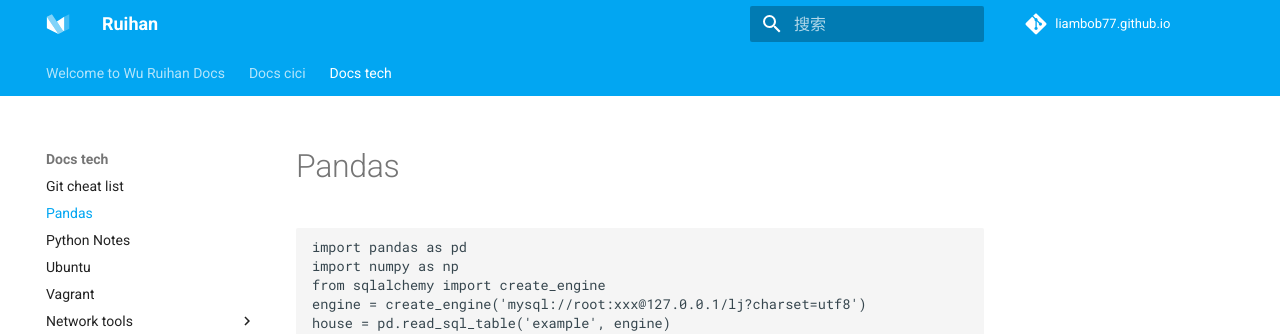
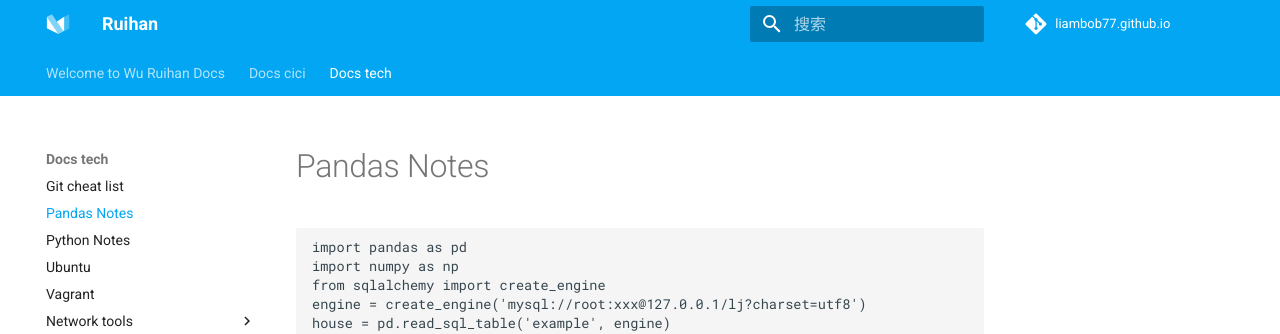
Before and after one commit to liambob77/ruihan.tech, an MkDocs documentation site: the page built from docs/docs_tech/pandas.md, in a window 1280 px wide and 900 px high. Shown: the top 334 px of the window. Built offline with MkDocs 1.6.1 and Material for MkDocs 9.7.7, drawn with Linux system fonts in a browser that asks for light colours; comment, search, counter and statistics services are not loaded.

Commit message:
Update pandas.md

````diff
--- a/docs/docs_tech/pandas.md
+++ b/docs/docs_tech/pandas.md
@@ -1,3 +1,5 @@
+# Pandas Notes
+
 ``` python
 import pandas as pd
 import numpy as np
````
